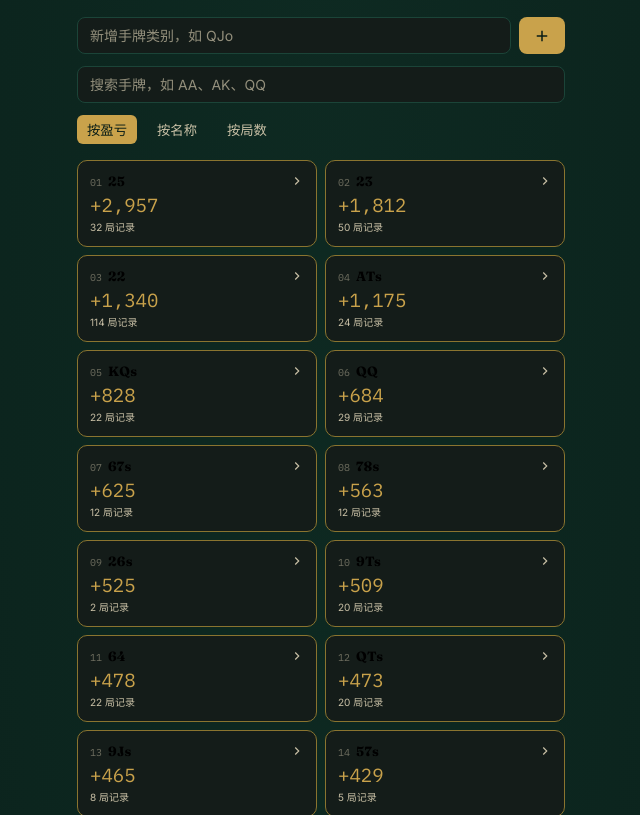
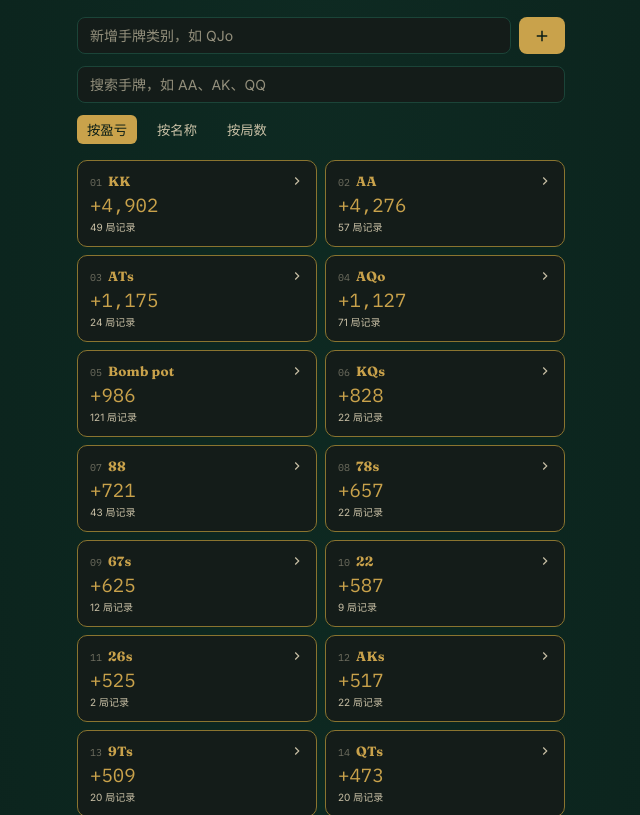
Before and after one commit to Suppppername/sometracker, a plain HTML site: page index.html in a window 1280 px wide. Shown: the part 202-1017 px from the top of the page, without its empty margins (319-959 px from the left). Drawn offline with Linux system fonts and the light colour scheme.

Commit message:
Add files via upload

```diff
--- a/index.html
+++ b/index.html
@@ -39,7 +39,7 @@
   .tile:active{transform:scale(0.96);}
   .tile-top{display:flex; align-items:center; justify-content:space-between;}
   .tile-rank{font-size:10px; opacity:.5; color:var(--cream-dim); font-family:'IBM Plex Mono',monospace; margin-right:6px;}
-  .tile-name{font-weight:600; letter-spacing:.02em;}
+  .tile-name{font-weight:600; letter-spacing:.02em; color:var(--gold);}
   .tile-total{font-size:19px; margin-top:4px; font-family:'IBM Plex Mono',monospace;}
   .tile-count{font-size:10px; color:var(--cream-dim); margin-top:2px;}
   .footer-actions{margin-top:32px; display:flex; justify-content:center;}
@@ -424,7 +424,7 @@ function parseChain(raw) {
   return out;
 }
 
-const HAND_TOKEN = /^([2-9TJQKA]{2}(?:[so])?)\s*(?=[+\-]|\d*[+\-])/;
+const HAND_TOKEN = /^([2-9TJQKA]{2}(?:[so])?)\s*(?=[+\-])/;
 const SKIP_HEADERS = ["AX系列", "小KX", "QX", "JX", "结构牌"];
 
 function splitIntoHands(rawText) {
@@ -436,6 +436,19 @@ function splitIntoHands(rawText) {
     if (!hands[name]) { hands[name] = []; order.push(name); }
     return hands[name];
   };
+
+  // Valid standalone hand labels (complete names without following data)
+  const VALID_HANDS = new Set([
+    "22","33","44","55","66","77","88","99","TT","JJ","QQ","KK","AA",
+    "A2s","A3s","A4","A5s","A6s","A6o","A7s","A8s","A8o","A9s","A9o",
+    "AKo","AKs","AQo","AQs","AJo","AJ","ATo","ATs",
+    "K9s","K9o","K8s","K7s","KQo","KQs","KJs","KJo","KTo","KTs",
+    "Q8s","QTo","QTs","Q9s","Q9o",
+    "JQs","J7s","J8s","J8o","J5o","9Js","9Jo","TJo","TJs",
+    "9Ts","9To","8Ts","7Ts","T6s",
+    "89s","89o","79s","69s","59s","78s","78o","86s","67s","67o","57s","58s","58o","48s","47s","47o","37s","56s","46s","46o","45s","45o","36s","36o","26s","34s","24s","35s"
+  ]);
+
   for (let line of lines) {
     if (!line) continue;
     if (/^-{2,}$/.test(line)) { current = null; continue; }
@@ -445,6 +458,15 @@ function splitIntoHands(rawText) {
       ensure(current).push(line.replace(/^Bomb\s*pot[一共]*/i, ""));
       continue;
     }
+
+    // Check for standalone hand label (complete line with just a valid hand name)
+    if (VALID_HANDS.has(line)) {
+      current = line;
+      ensure(current);
+      continue;
+    }
+
+    // Check for hand label with immediate data
     const m = line.match(HAND_TOKEN);
     if (m) {
       current = m[1];
@@ -452,6 +474,7 @@ function splitIntoHands(rawText) {
       ensure(current).push(rest);
       continue;
     }
+
     if (current) ensure(current).push(line);
   }
   const result = {};
```
